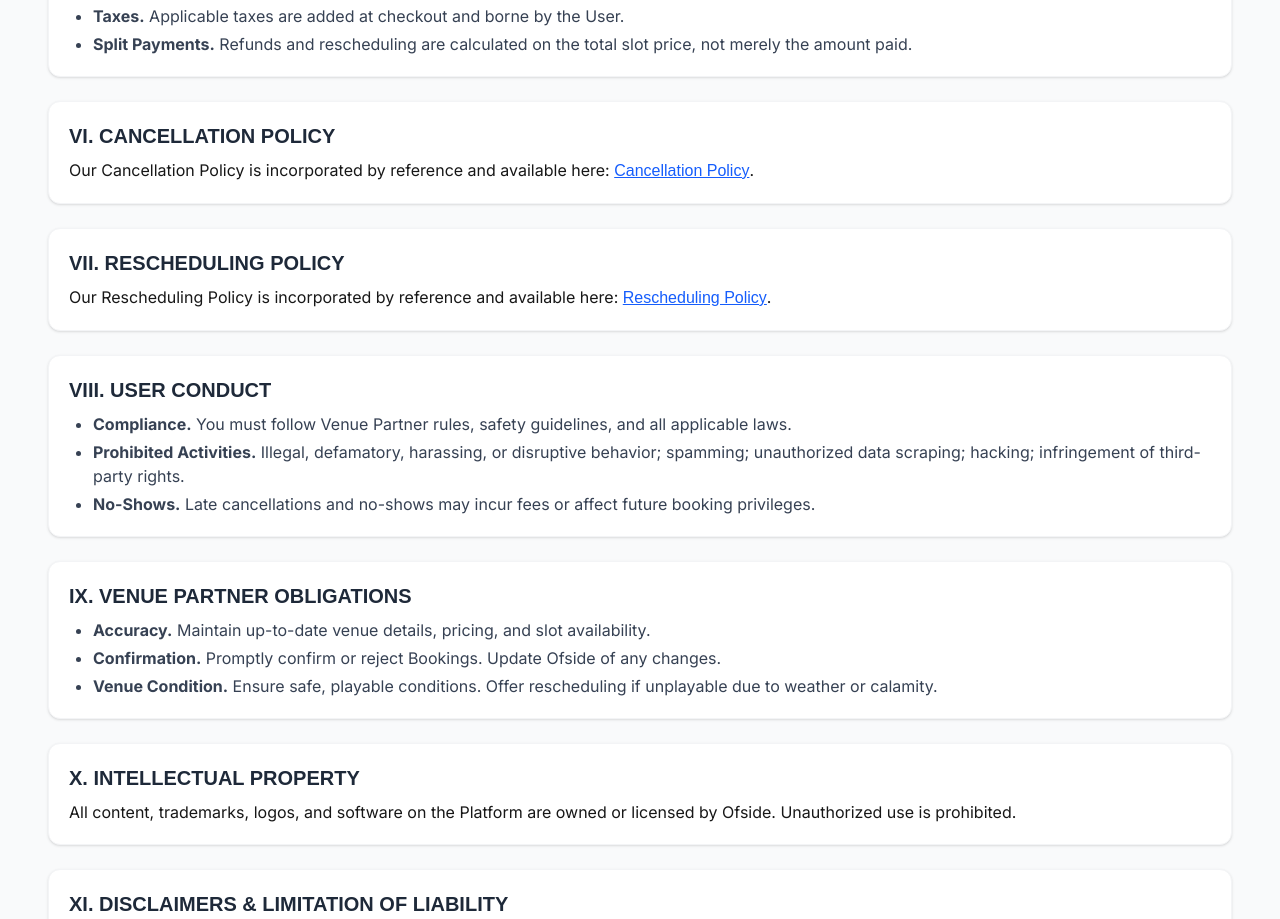
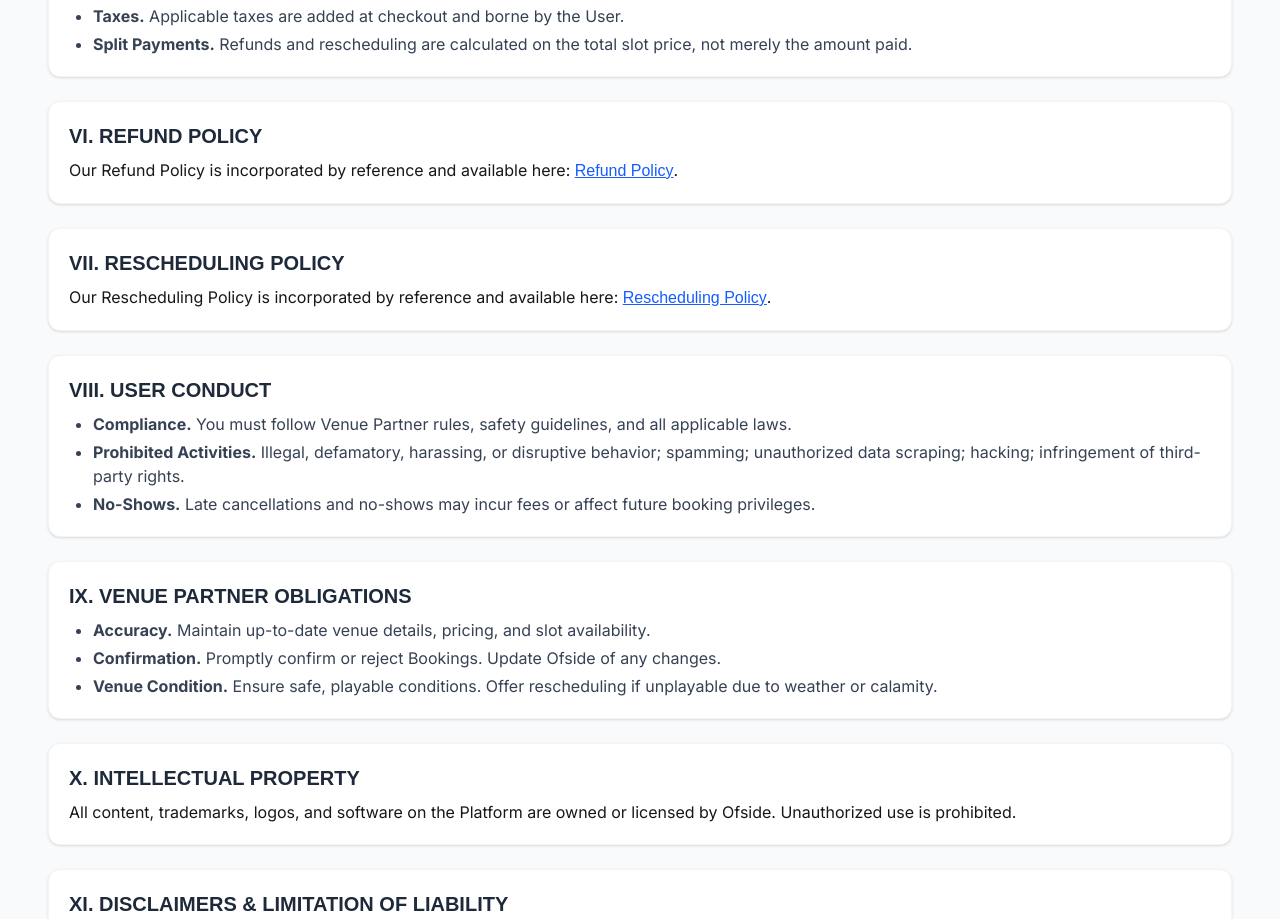
Before and after one commit to rankshell-tech/ofside-onboarding, a Next.js app: page /terms in a window 1280 px wide. Shown: the part 1305-2224 px from the top of the page. Built offline with nearby package versions, Linux system fonts and the light colour scheme.

Commit message:
fix for refund

```diff
--- a/src/app/terms/page.tsx
+++ b/src/app/terms/page.tsx
@@ -65,9 +65,9 @@ const TermsPage = () => (
         </SectionBox>
 
         <SectionBox>
-            <h2 className="text-xl font-semibold mb-2 text-gray-800">VI. CANCELLATION POLICY</h2>
+            <h2 className="text-xl font-semibold mb-2 text-gray-800">VI. REFUND POLICY</h2>
             <p>
-                Our Cancellation Policy is incorporated by reference and available here: <a href="/cancellation-policy" className="text-blue-600 underline">Cancellation Policy</a>.
+                Our Refund Policy is incorporated by reference and available here: <a href="/refund" className="text-blue-600 underline">Refund Policy</a>.
             </p>
         </SectionBox>
 
```
